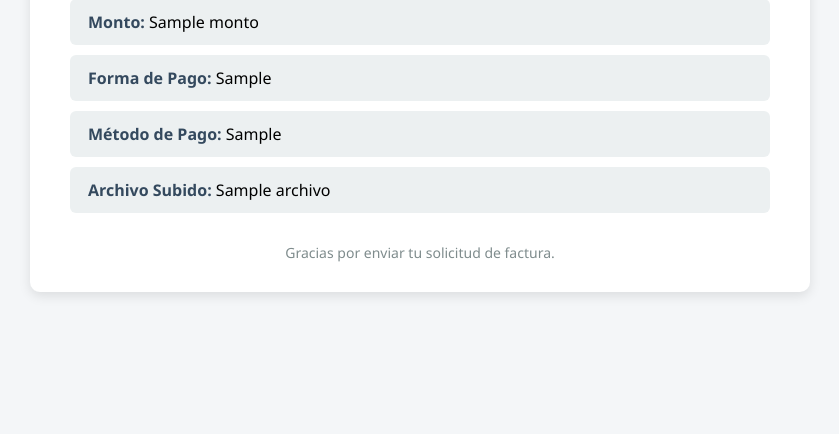
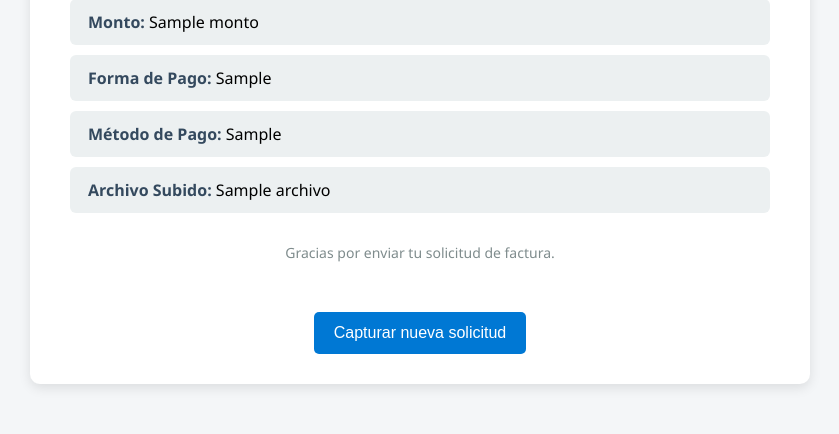
Before and after one commit to JMCisnerosP/Formulario_Factura_app, a Flask app: template templates/confirmacion.html in a window 1280 px wide. Shown: the part 615-1049 px from the top of the page, without its empty margins (220-1059 px from the left). Before the commit the page ends 911 px from the top, so only its background shows below. Run offline with Flask 3, Linux system fonts and the light colour scheme; the template is opened without the code that fills it: most values are stand-ins (such as "Sample title", 1, 10 or a date in 2020).

Commit message:
Enhance confirmation template with new request button
Added a button to capture a new request and updated the uploaded file display logic.

```diff
--- a/templates/confirmacion.html
+++ b/templates/confirmacion.html
@@ -42,6 +42,19 @@
             font-size: 14px;
             color: #7f8c8d;
         }
+        .btn {
+            margin-top: 20px;
+            padding: 12px 20px;
+            background-color: #0078d4;
+            color: white;
+            border: none;
+            border-radius: 5px;
+            font-size: 16px;
+            cursor: pointer;
+        }
+        .btn:hover {
+            background-color: #005fa3;
+        }
     </style>
 </head>
 <body>
@@ -59,11 +72,19 @@
             <li><strong>Monto:</strong> {{ datos.monto }}</li>
             <li><strong>Forma de Pago:</strong> {{ datos.forma_pago }}</li>
             <li><strong>Método de Pago:</strong> {{ datos.metodo_pago }}</li>
-            <li><strong>Archivo Subido:</strong> {{ datos.archivo }}</li>
+            <li><strong>Archivo Subido:</strong> {{ datos.archivo or 'Ninguno' }}</li>
         </ul>
         <div class="footer">
             Gracias por enviar tu solicitud de factura.
         </div>
+        <div style="text-align: center; margin-top: 30px;">
+            <!-- Botón para reiniciar y mandar otro formulario -->
+            <a href="{{ url_for('nuevo_formulario') }}">
+                <button type="button" class="btn">
+                    Capturar nueva solicitud
+                </button>
+            </a>
+        </div>
     </div>
 </body>
 </html>
```
